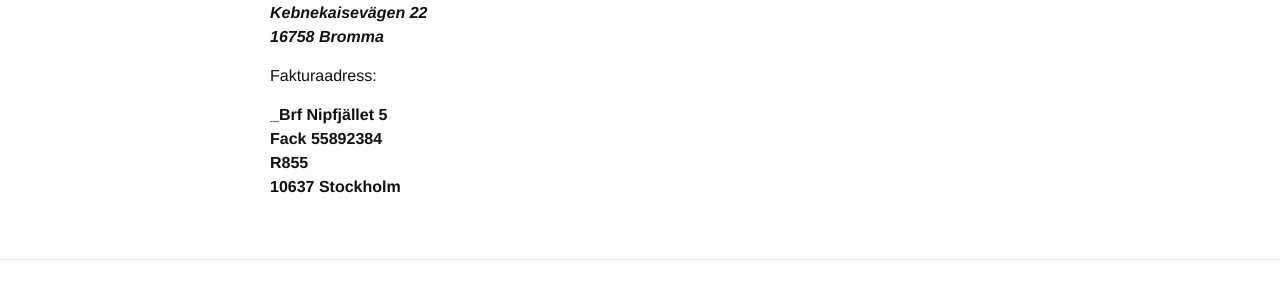
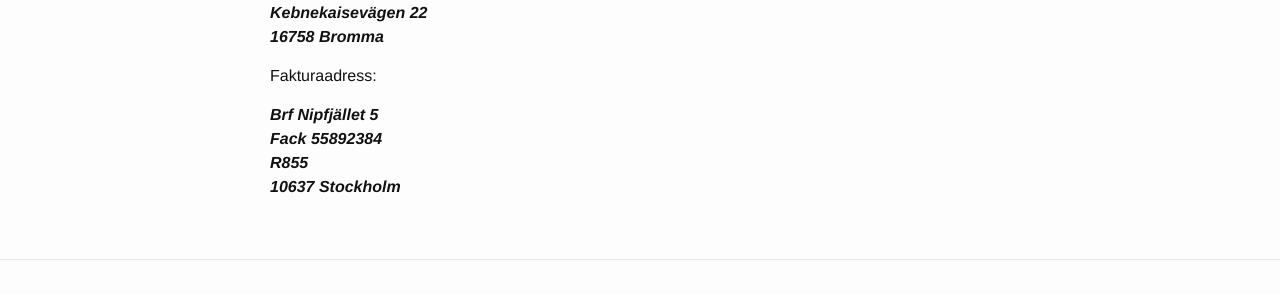
Before and after one commit to nipfjallet5/nipfjallet5.github.io, a Jekyll site: the page built from kontakt.md, in a window 1280 px wide. Shown: the part 316-610 px from the top of the page. Built offline with Jekyll 4.4.1, drawn with Linux system fonts in a browser that asks for light colours.

```diff
--- a/kontakt.md
+++ b/kontakt.md
@@ -19,4 +19,4 @@ Fakturaadress:
 **_Brf Nipfjället 5\\
 Fack 55892384\\
 R855\\
-10637 Stockholm**
+10637 Stockholm_**
```
